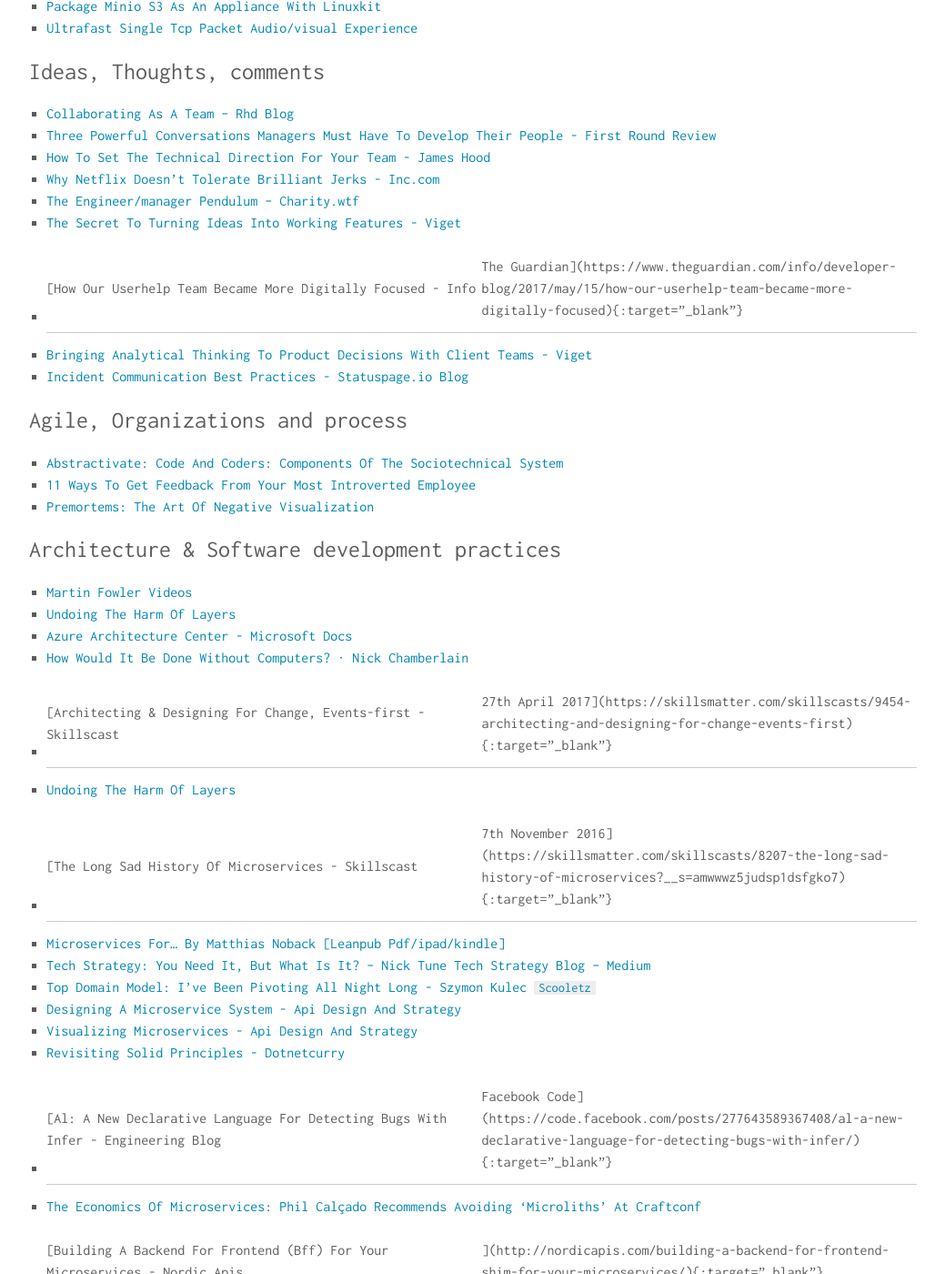
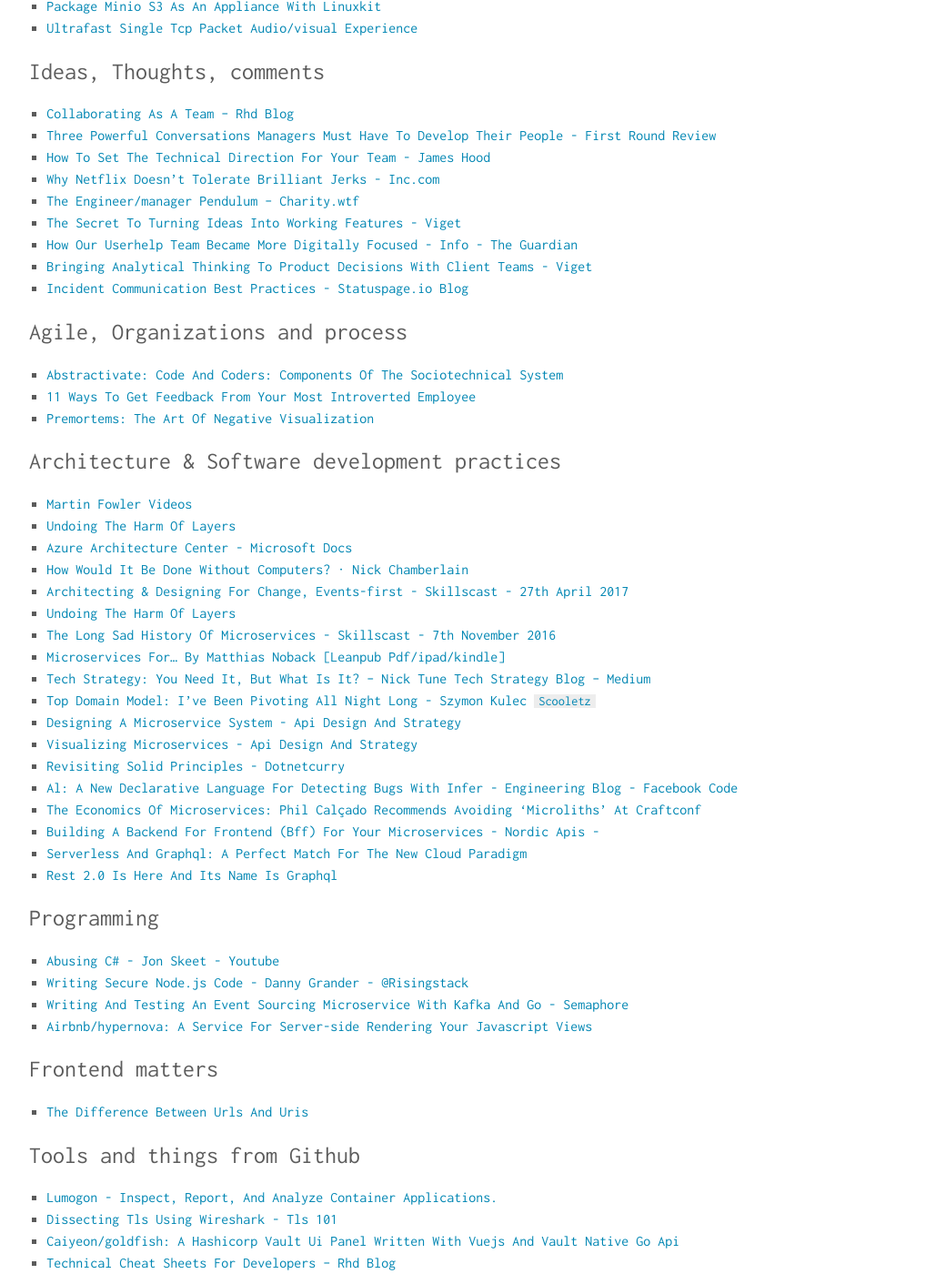
Before and after one commit to magudb/magudb.github.io, a Jekyll site: the page built from _posts/2017-05-29-Links are never only links they matter because they define the contours of what we can do.md, in a window 1280 px wide and 1400 px high, scrolled down 835 px. Shown: the whole window at 91% size, without its empty margins (120-1159 px from the left). Built offline with Jekyll 4.4.1, drawn with Linux system fonts in a browser that asks for light colours; some of the changed text lies outside the part shown.

Commit message:
fixing |

```diff
--- a/_posts/2017-05-29-Links are never only links they matter because they define the contours of what we can do.md
+++ b/_posts/2017-05-29-Links are never only links they matter because they define the contours of what we can do.md
@@ -38,7 +38,7 @@
 * [Why Netflix Doesn't Tolerate Brilliant Jerks - Inc.com](https://www.inc.com/jim-schleckser/why-netflix-doesn-t-tolerate-brilliant-jerks.html){:target="_blank"}
 * [The Engineer/manager Pendulum – Charity.wtf](https://charity.wtf/2017/05/11/the-engineer-manager-pendulum/){:target="_blank"}
 * [The Secret To Turning Ideas Into Working Features - Viget](https://www.viget.com/articles/the-secret-to-turning-ideas-into-working-features){:target="_blank"}
-* [How Our Userhelp Team Became More Digitally Focused - Info | The Guardian](https://www.theguardian.com/info/developer-blog/2017/may/15/how-our-userhelp-team-became-more-digitally-focused){:target="_blank"}
+* [How Our Userhelp Team Became More Digitally Focused - Info - The Guardian](https://www.theguardian.com/info/developer-blog/2017/may/15/how-our-userhelp-team-became-more-digitally-focused){:target="_blank"}
 * [Bringing Analytical Thinking To Product Decisions With Client Teams - Viget](https://www.viget.com/articles/bringing-analytical-thinking-to-product-decisions-with-client-teams){:target="_blank"}
 * [Incident Communication Best Practices - Statuspage.io Blog](http://blog.statuspage.io/incident-communication-best-practices){:target="_blank"}
 
@@ -52,18 +52,18 @@
 * [Undoing The Harm Of Layers](https://nrkbeta.no/2017/04/29/undoing-the-harm-of-layers/?__s=amwwwz5judsp1dsfgko7){:target="_blank"}
 * [Azure Architecture Center - Microsoft Docs](https://docs.microsoft.com/en-us/azure/architecture/){:target="_blank"}
 * [How Would It Be Done Without Computers? · Nick Chamberlain](https://buildplease.com/pages/on-paper/){:target="_blank"}
-* [Architecting & Designing For Change, Events-first - Skillscast | 27th April 2017](https://skillsmatter.com/skillscasts/9454-architecting-and-designing-for-change-events-first){:target="_blank"}
+* [Architecting & Designing For Change, Events-first - Skillscast - 27th April 2017](https://skillsmatter.com/skillscasts/9454-architecting-and-designing-for-change-events-first){:target="_blank"}
 * [Undoing The Harm Of Layers](https://nrkbeta.no/2017/04/29/undoing-the-harm-of-layers/?__s=amwwwz5judsp1dsfgko7){:target="_blank"}
-* [The Long Sad History Of Microservices - Skillscast | 7th November 2016](https://skillsmatter.com/skillscasts/8207-the-long-sad-history-of-microservices?__s=amwwwz5judsp1dsfgko7){:target="_blank"}
+* [The Long Sad History Of Microservices - Skillscast - 7th November 2016](https://skillsmatter.com/skillscasts/8207-the-long-sad-history-of-microservices?__s=amwwwz5judsp1dsfgko7){:target="_blank"}
 * [Microservices For… By Matthias Noback [Leanpub Pdf/ipad/kindle]](https://leanpub.com/microservices-for-everyone/?__s=amwwwz5judsp1dsfgko7){:target="_blank"}
 * [Tech Strategy: You Need It, But What Is It? – Nick Tune Tech Strategy Blog – Medium](https://medium.com/nick-tune-tech-strategy-blog/tech-strategy-you-need-it-but-what-is-it-af292421e422?__s=amwwwz5judsp1dsfgko7){:target="_blank"}
 * [Top Domain Model: I’ve Been Pivoting All Night Long - Szymon Kulec `Scooletz`](https://blog.scooletz.com/2017/05/08/top-domain-model-ive-been-pivoting-all-night-long/?__s=amwwwz5judsp1dsfgko7){:target="_blank"}
 * [Designing A Microservice System - Api Design And Strategy](http://www.apiacademy.co/designing-a-system-of-microservices/){:target="_blank"}
 * [Visualizing Microservices - Api Design And Strategy](http://www.apiacademy.co/visualizing-microservice-architecture/){:target="_blank"}
 * [Revisiting Solid Principles - Dotnetcurry](http://www.dotnetcurry.com/software-gardening/1365/solid-principles){:target="_blank"}
-* [Al: A New Declarative Language For Detecting Bugs With Infer - Engineering Blog | Facebook Code](https://code.facebook.com/posts/277643589367408/al-a-new-declarative-language-for-detecting-bugs-with-infer/){:target="_blank"}
+* [Al: A New Declarative Language For Detecting Bugs With Infer - Engineering Blog - Facebook Code](https://code.facebook.com/posts/277643589367408/al-a-new-declarative-language-for-detecting-bugs-with-infer/){:target="_blank"}
 * [The Economics Of Microservices: Phil Calçado Recommends Avoiding ‘Microliths’ At Craftconf](https://www.infoq.com/news/2017/05/economics-microservices){:target="_blank"}
-* [Building A Backend For Frontend (Bff) For Your Microservices - Nordic Apis |](http://nordicapis.com/building-a-backend-for-frontend-shim-for-your-microservices/){:target="_blank"}
+* [Building A Backend For Frontend (Bff) For Your Microservices - Nordic Apis -](http://nordicapis.com/building-a-backend-for-frontend-shim-for-your-microservices/){:target="_blank"}
 * [Serverless And Graphql: A Perfect Match For The New Cloud Paradigm](https://thenewstack.io/serverless-graphql-perfect-match-new-cloud-paradigm/){:target="_blank"}
 * [Rest 2.0 Is Here And Its Name Is Graphql](https://www.sitepoint.com/rest-2-0-graphql/){:target="_blank"}
 
@@ -108,13 +108,13 @@
 ## Monitoring and Performance <a name="monitoring"></a> ##
 * [10 Monitoring Talks That Every Developer Should Watch - Techbeacon](https://techbeacon.com/10-monitoring-talks-every-developer-should-watch){:target="_blank"}
 * [Cpu Utilization Is Wrong](http://www.brendangregg.com/blog/2017-05-09/cpu-utilization-is-wrong.html){:target="_blank"}
-* [Managing Resources For Large-scale Testing - Engineering Blog | Facebook Code](https://code.facebook.com/posts/1708075792818517/managing-resources-for-large-scale-testing/){:target="_blank"}
+* [Managing Resources For Large-scale Testing - Engineering Blog - Facebook Code](https://code.facebook.com/posts/1708075792818517/managing-resources-for-large-scale-testing/){:target="_blank"}
 * [Don’t Read Your Logs](https://medium.com/@chimeracoder/dont-read-your-logs-13586c790202?__s=6izvcszagfpuqzzmdi2h){:target="_blank"}
 * [Shiny](https://shiny.rstudio.com/?__s=6izvcszagfpuqzzmdi2h){:target="_blank"}
 * [Open Sourcing Daytona: A Framework For Automated And Application-agnostic Performance Analysis](https://yahooeng.tumblr.com/post/160987779296/open-sourcing-daytona-a-framework-for-automated){:target="_blank"}
 
 ## All things fancy <a name="buzz"></a> ##
 * [Off-the-shelf Hacker: Putting The Mqtt Broker To Work On The Chip Platform - The New Stack](https://thenewstack.io/off-shelf-hacker-putting-mqtt-broker-work-chip-platform/){:target="_blank"}
-* [Parlai: A New Software Platform For Dialog Research - Engineering Blog | Facebook Code](https://code.facebook.com/posts/266433647155520/parlai-a-new-software-platform-for-dialog-research/){:target="_blank"}
+* [Parlai: A New Software Platform For Dialog Research - Engineering Blog - Facebook Code](https://code.facebook.com/posts/266433647155520/parlai-a-new-software-platform-for-dialog-research/){:target="_blank"}
 
 ## Made me Laugh, Cry or just news. <a name="news"></a> ##
```
